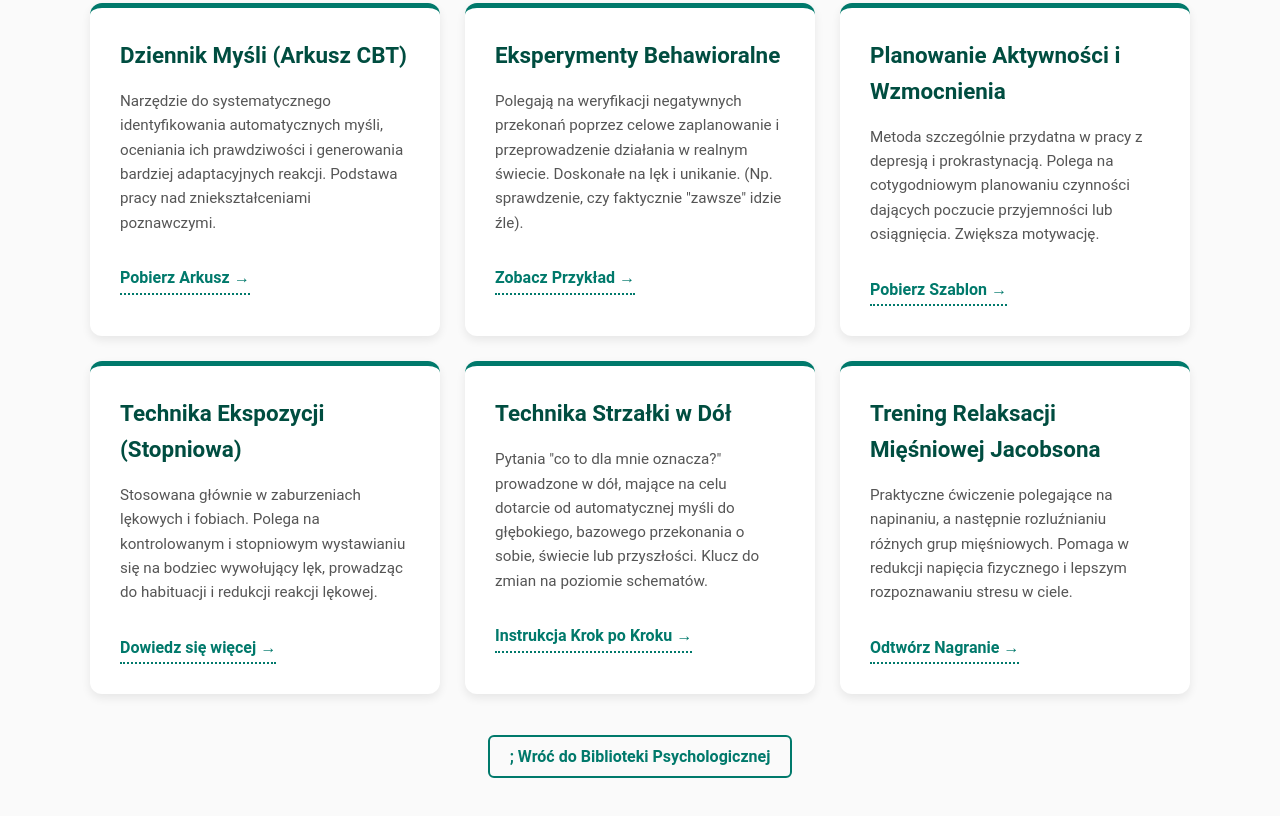
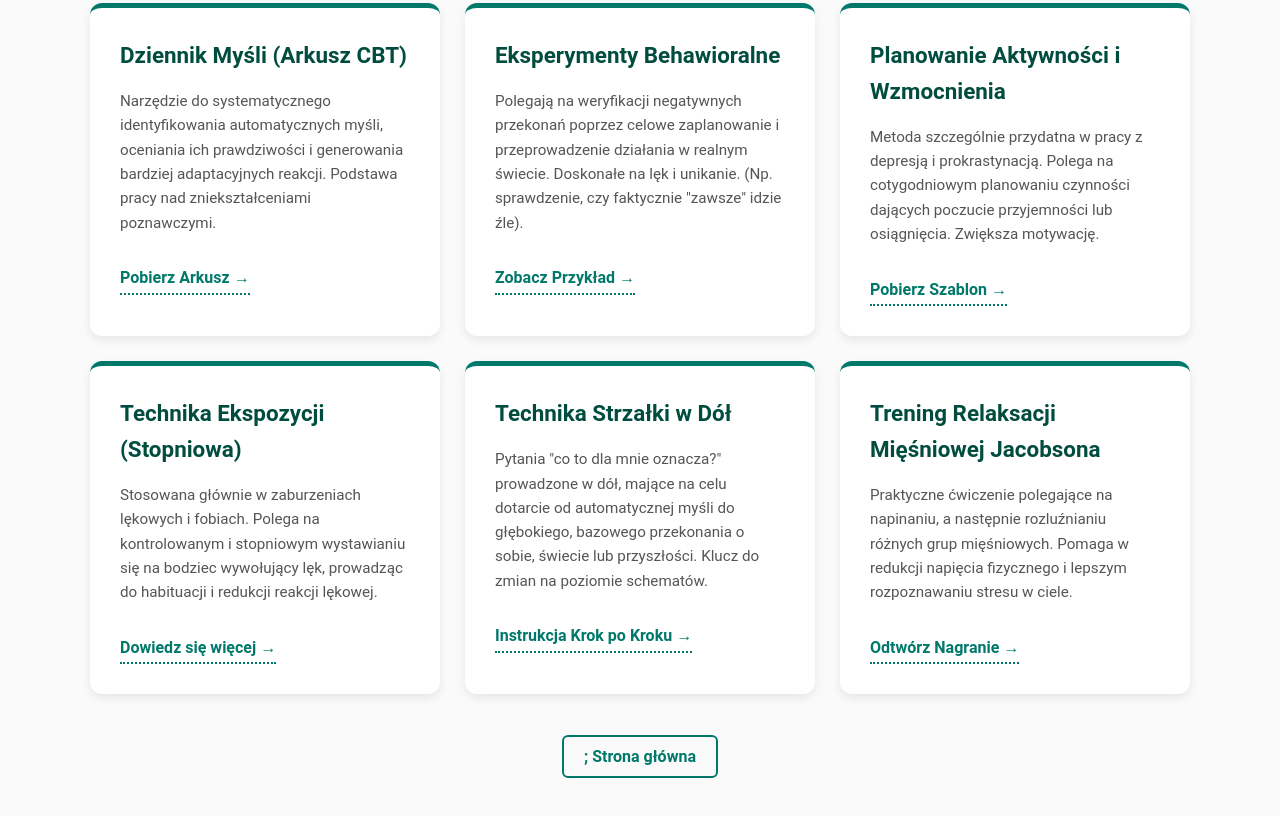
Before and after one commit to psychodem-lab/about, a plain HTML site: page biblioteka/narzedzia_terapeutyczne.html in a window 1280 px wide. Shown: the part 482-1298 px from the top of the page. Drawn offline with Linux system fonts and the light colour scheme.

Commit message:
Update narzedzia_terapeutyczne.html

```diff
--- a/biblioteka/narzedzia_terapeutyczne.html
+++ b/biblioteka/narzedzia_terapeutyczne.html
@@ -186,7 +186,7 @@
         </ul>
 
         <div class="back-link">
-            <a href="biblioteka.html">; Wróć do Biblioteki Psychologicznej</a>
+            <a href="index.html">; Strona główna</a>
         </div>
     </div>
 
```
